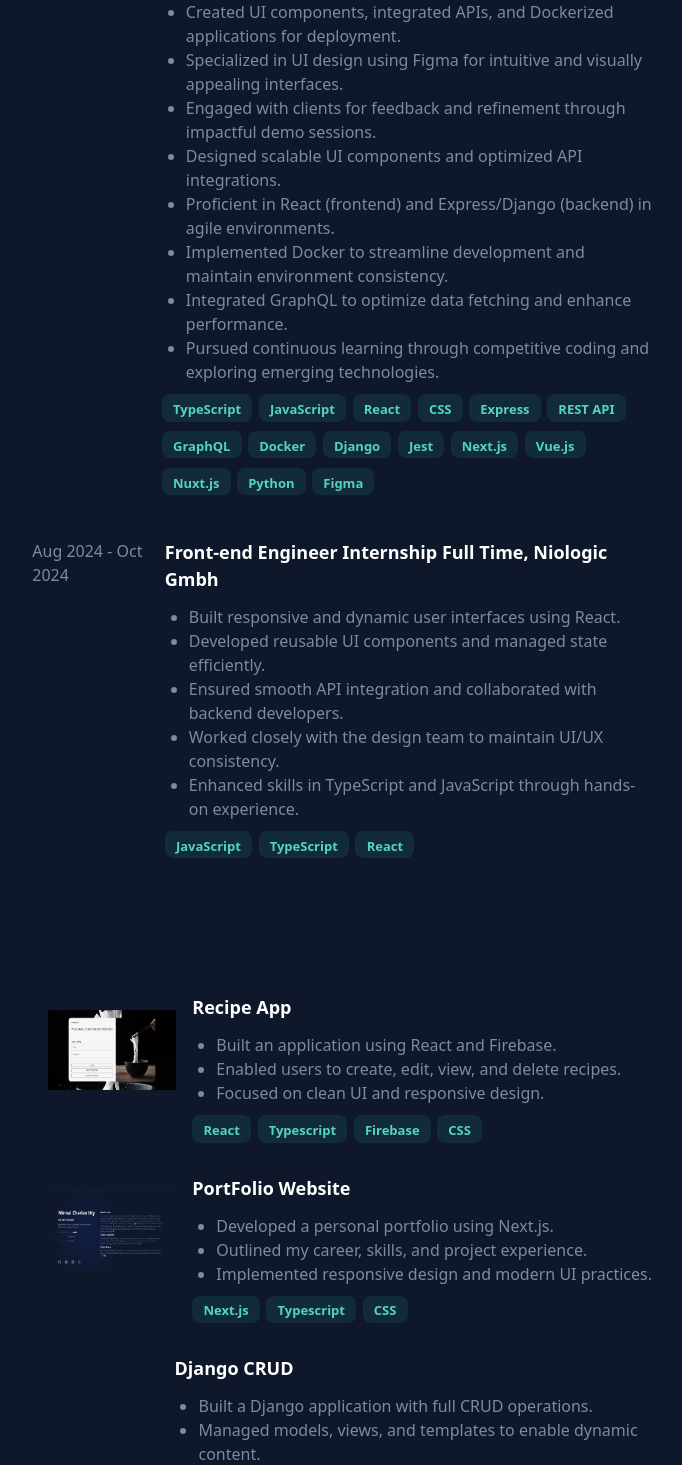
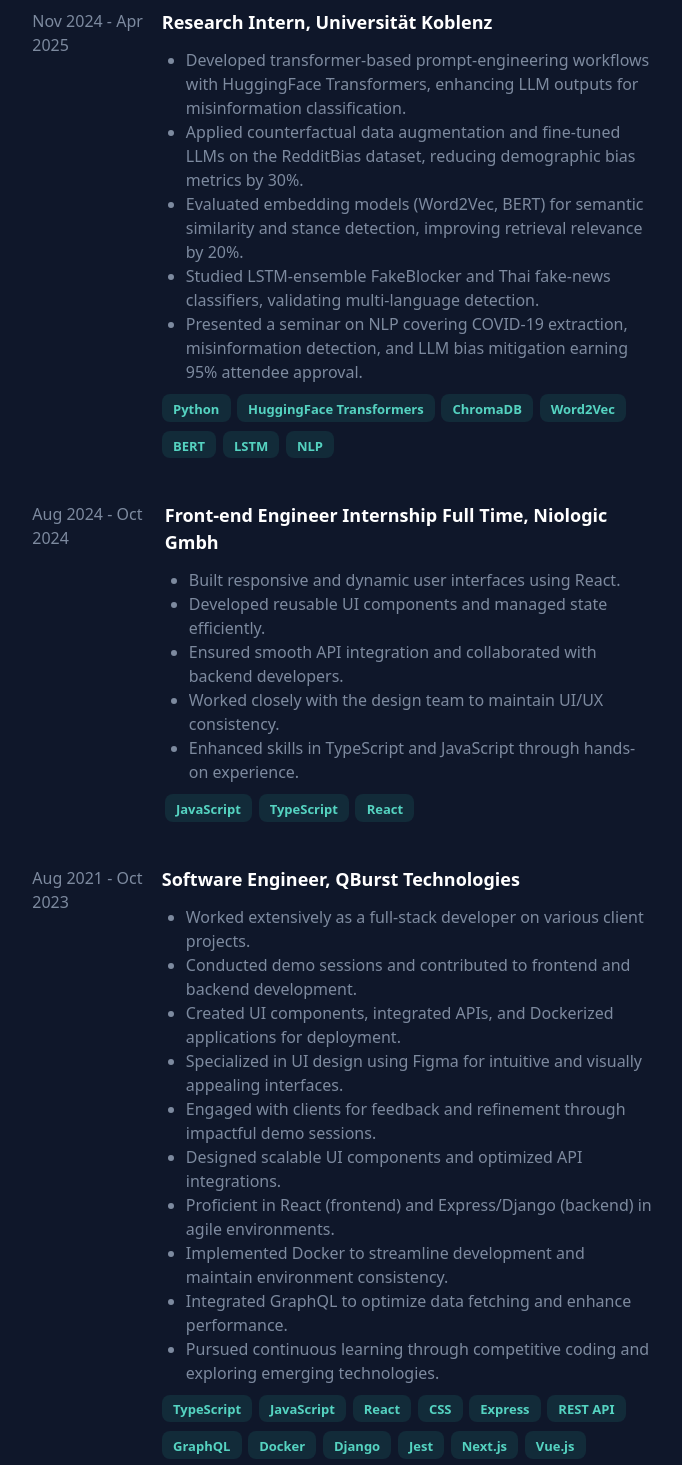
Before and after one commit to Sevethseal/portfolio, a Next.js app: page /welcome in a window 1280 px wide. Shown: the part 945-2410 px from the top of the page, without its empty margins (562-1244 px from the left). Built offline with nearby package versions, Linux system fonts and the light colour scheme.

Commit message:
Complete work and project update

```diff
--- a/public/about.ts
+++ b/public/about.ts
@@ -1,22 +1,25 @@
 import recipe from "./recipe.png";
 import portFolio from "./portFolio.png";
 import uxPortFolio from './uxPortfolio.png'
+
 const data = {
   name: 'Nirmal Cherian Itty',
   position: 'Full Stack Developer',
-  tag: 'Experienced Full Stack Developer | JavaScript & Python | Delivering Quality Web Solutions',
+  tag: 'AI/ML/LLM GenAI Enthusiast | Full Stack Developer | JavaScript & Python | Building Robust Web Applications',
   sections: {
     whatDrivesMe: {
       title: 'What Drives Me',
       description: [
-        "I'm a computer science engineering graduate with nearly three years of experience. My passion lies in frontend development, and I absolutely love creating amazing web experiences. I've honed my skills with several JavaScript frameworks, including React, Next.js, Nuxt, and Vue.js. But that's not all—I also have solid backend experience with Express and Django. 🖥️",
+        "I'm a computer science engineering graduate with nearly three years of experience. My passion spans full-stack development and creating software products with AI integration, and I absolutely love bringing ideas to life through both web experiences and intelligent solutions. I've honed my skills with several JavaScript frameworks, including React, Next.js, Nuxt, and Vue.js. But that's not all—I also have solid backend experience with Express and Django. 🖥️",
         "What really attracts me to web development is the joy of creating something from scratch. There's nothing quite like seeing your ideas come to life on the screen. I'm always up for a good challenge, which is why I enjoy problem-solving and competitive coding. 💡",
+        "My passion isn't limited to full-stack development; I also love building AI and machine learning solutions and crafting LLM-driven RAG systems for intelligent, context-aware applications. 🤖📊 🤖📊",
       ],
     },
     projectsExperience: {
       title: 'Projects & Experience',
       description: [
         "I've had the privilege of working on several exciting projects. Some of these have been client projects for a leading e-commerce firm with a global presence. Each project has been a unique learning experience, helping me grow both personally and professionally. 🌐",
+        'Conducted research on LLM bias mitigation and presented a seminar on NLP applications in misinformation detection, earning high attendee approval. 📈🗣️',
       ],
     },
     outsideOfWork: {
@@ -27,6 +30,41 @@
     },
   },
   experience: [
+    {
+      title: 'Research Intern, Universität Koblenz',
+      timePeriod: 'Nov 2024 - Apr 2025',
+      description: [
+        'Developed transformer-based prompt-engineering workflows with HuggingFace Transformers, enhancing LLM outputs for misinformation classification.',
+        'Applied counterfactual data augmentation and fine-tuned LLMs on the RedditBias dataset, reducing demographic bias metrics by 30%.',
+        'Evaluated embedding models (Word2Vec, BERT) for semantic similarity and stance detection, improving retrieval relevance by 20%.',
+        'Studied LSTM-ensemble FakeBlocker and Thai fake-news classifiers, validating multi-language detection.',
+        'Presented a seminar on NLP covering COVID-19 extraction, misinformation detection, and LLM bias mitigation earning 95% attendee approval.',
+      ],
+      technologies: [
+        'Python',
+        'HuggingFace Transformers',
+        'ChromaDB',
+        'Word2Vec',
+        'BERT',
+        'LSTM',
+        'NLP',
+      ],
+      navigationLink:
+        'https://www.uni-koblenz.de/en/degree-programs/web-and-data-science-msc',
+    },
+    {
+      title: 'Front-end Engineer Internship Full Time, Niologic Gmbh',
+      timePeriod: 'Aug 2024 - Oct 2024',
+      description: [
+        'Built responsive and dynamic user interfaces using React.',
+        'Developed reusable UI components and managed state efficiently.',
+        'Ensured smooth API integration and collaborated with backend developers.',
+        'Worked closely with the design team to maintain UI/UX consistency.',
+        'Enhanced skills in TypeScript and JavaScript through hands-on experience.',
+      ],
+      technologies: ['JavaScript', 'TypeScript', 'React'],
+      navigationLink: 'https://niologic.com',
+    },
     {
       title: 'Software Engineer, QBurst Technologies',
       timePeriod: 'Aug 2021 - Oct 2023',
@@ -61,31 +99,81 @@
       ],
       navigationLink: 'https://www.qburst.com/en-de/',
     },
-    {
-      title: 'Front-end Engineer Internship Full Time, Niologic Gmbh',
-      timePeriod: 'Aug 2024 - Oct 2024',
-      description: [
-        'Built responsive and dynamic user interfaces using React.',
-        'Developed reusable UI components and managed state efficiently.',
-        'Ensured smooth API integration and collaborated with backend developers.',
-        'Worked closely with the design team to maintain UI/UX consistency.',
-        'Enhanced skills in TypeScript and JavaScript through hands-on experience.',
-      ],
-      technologies: ['JavaScript', 'TypeScript', 'React'],
-      navigationLink: 'https://niologic.com',
-    },
   ],
   project: [
     {
-      title: 'Recipe App',
+      title: 'House Rent Prediction',
       description: [
-        'Built an application using React and Firebase.',
-        'Enabled users to create, edit, view, and delete recipes.',
-        'Focused on clean UI and responsive design.',
+        'Built a complete ML pipeline for predicting monthly rent using property features like square footage, bedrooms, bathrooms, region, and amenities.',
+        'Performed EDA, feature engineering, model training, hyperparameter tuning, and evaluation (RMSE, MAE).',
+        'Implemented models like Linear Regression, Random Forest, and XGBoost in a Jupyter Notebook environment.',
       ],
-      technologies: ['React', 'Typescript', 'Firebase', 'CSS'],
-      navigationLink: 'https://recipe-app-69222.web.app/login',
-      image: recipe,
+      technologies: [
+        'Python',
+        'Pandas',
+        'Scikit-learn',
+        'XGBoost',
+        'EDA',
+        'Jupyter',
+      ],
+      navigationLink:
+        'https://github.com/Sevethseal/ML_projects/tree/main/House_Rent_Prediction',
+    },
+    {
+      title: 'RAG & Embeddings Toolkit',
+      description: [
+        'Built a comprehensive suite of CLI tools and demos for Retrieval-Augmented Generation (RAG) pipelines using HuggingFace and ChromaDB.',
+        'Implemented semantic search and context-based answer generation without using OpenAI APIs.',
+        'Included word embedding comparison and RAG data store generation with Markdown chunking and vector persistence.',
+      ],
+      technologies: [
+        'Python',
+        'HuggingFace Transformers',
+        'ChromaDB',
+        'RAG',
+        'Embeddings',
+        'CLI',
+      ],
+      navigationLink: 'https://github.com/Sevethseal/RAG_prototype',
+    },
+    {
+      title: 'E-commerce Application with Social Login & Referral System',
+      description: [
+        'Built an e-commerce web application with Next.js and Supabase, featuring Google social login and responsive product listing UI.',
+        'Implemented a referral system allowing users to generate and share referral codes and track new sign-ups.',
+        'Secured authentication with Supabase Auth and managed sessions with logout functionality.',
+      ],
+      technologies: [
+        'Next.js',
+        'React',
+        'Tailwind',
+        'Supabase Auth',
+        'Supabase Postgres',
+        'Prisma Client',
+        'Vercel',
+      ],
+      navigationLink: 'https://github.com/Sevethseal/Chat-Application',
+    },
+    {
+      title: 'Portfolio Website for a UI/UX Developer',
+      description: [
+        'Built a portfolio website using Next.js tailored for a UI/UX developer.',
+        'Showcased skills, achievements, and design philosophy.',
+        'Used GSAP for animations and Tailwind for clean responsive styling.',
+      ],
+      technologies: ['Next.js', 'React', 'TypeScript', 'GSAP', 'Tailwind'],
+      navigationLink: 'https://ux-portfolio-mu.vercel.app/home',
+      image: uxPortFolio,
+    },
+    {
+      title: 'Django CRUD',
+      description: [
+        'Built a Django application with full CRUD operations.',
+        'Managed models, views, and templates to enable dynamic content.',
+        'Applied Django admin and form handling for backend management.',
+      ],
+      technologies: ['Django'],
+      navigationLink: 'https://github.com/Sevethseal/DjangoCRUD',
     },
     {
       title: 'PortFolio Website',
@@ -99,25 +187,15 @@
       image: portFolio,
     },
     {
-      title: 'Django CRUD',
+      title: 'Recipe App',
       description: [
-        'Built a Django application with full CRUD operations.',
-        'Managed models, views, and templates to enable dynamic content.',
-        'Applied Django admin and form handling for backend management.',
+        'Built an application using React and Firebase.',
+        'Enabled users to create, edit, view, and delete recipes.',
+        'Focused on clean UI and responsive design.',
       ],
-      technologies: ['Django'],
-      navigationLink: 'https://github.com/Sevethseal/DjangoCRUD',
-    },
-    {
-      title: 'Portfolio Website for a UI/UX Developer',
-      description: [
-        'Built a portfolio website using Next.js tailored for a UI/UX developer.',
-        'Showcased skills, achievements, and design philosophy.',
-        'Used GSAP for animations and Tailwind for clean responsive styling.',
-      ],
-      technologies: ['Next.js', 'React', 'TypeScript', 'GSAP', 'Tailwind'],
-      navigationLink: 'https://ux-portfolio-mu.vercel.app/home',
-      image: uxPortFolio,
+      technologies: ['React', 'Typescript', 'Firebase', 'CSS'],
+      navigationLink: 'https://recipe-app-69222.web.app/login',
+      image: recipe,
     },
   ],
 }
--- a/src/app/components/contentSpace/styles.css
+++ b/src/app/components/contentSpace/styles.css
@@ -6,6 +6,7 @@
 }
 .experienceWrapper:hover {
   background-color: rgba(30, 41, 59, 0.5);
+  border-radius: 10px;
 }
 
 .experienceHeadingSection {
```
